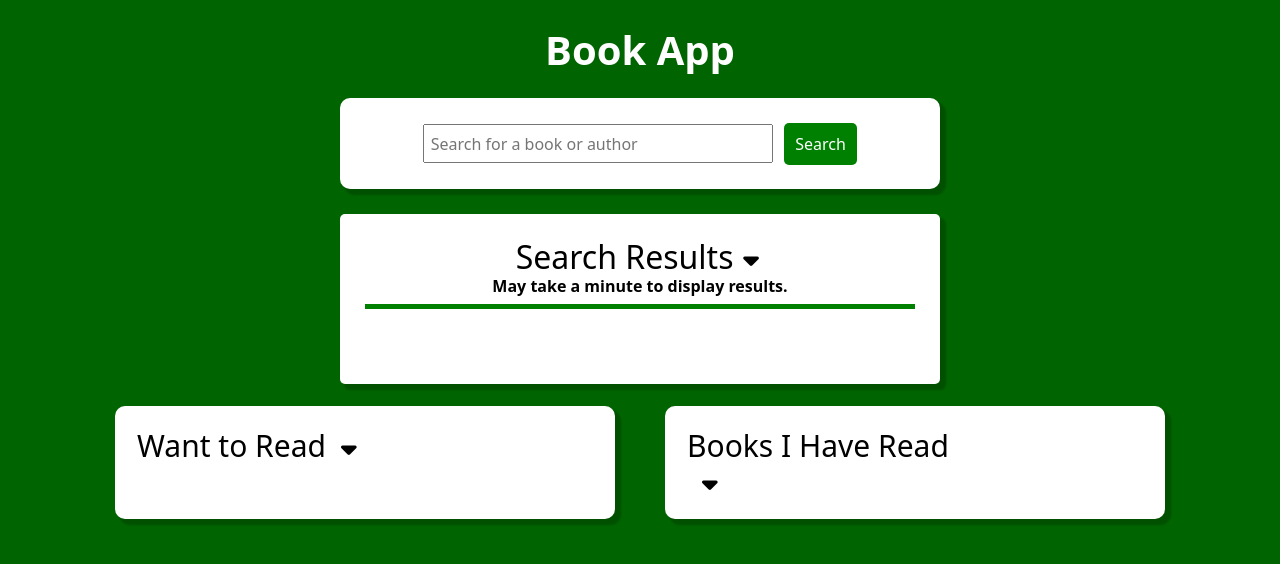
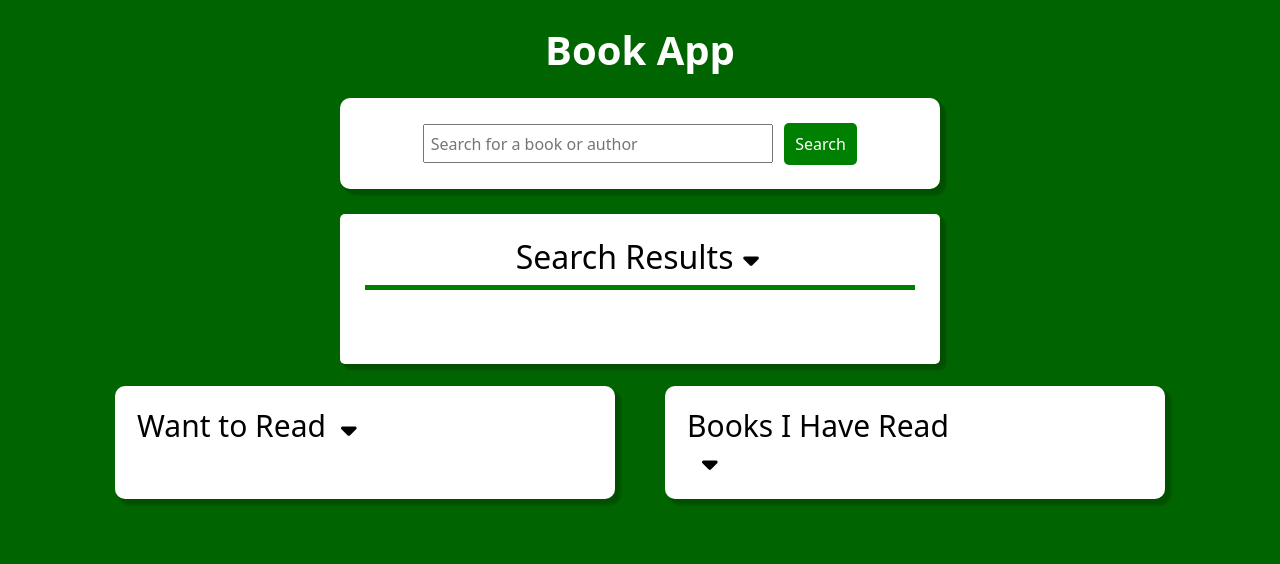
Before and after one commit to maggiemcc/book-app, a plain HTML site: page index.html in a window 1280 px wide. Drawn offline with nearby package versions, Linux system fonts and the light colour scheme.

Commit message:
removed inner text from html

```diff
--- a/index.html
+++ b/index.html
@@ -29,7 +29,7 @@
         <div class="results-dropdown" onClick="toggleSearch()">
             <h2 style="font-weight: normal; display: inline;">Search Results</h2>
             <i class="fas fa-caret-down" style="display: inline"></i>
-            <h6 class="total-number">May take a minute to display results.</h6>
+            <h6 class="total-number"></h6>
             <hr style="border-top: 5px solid green; opacity: 1; width: 100%; max-width: 550px; margin: auto;">
 
         </div>
```
